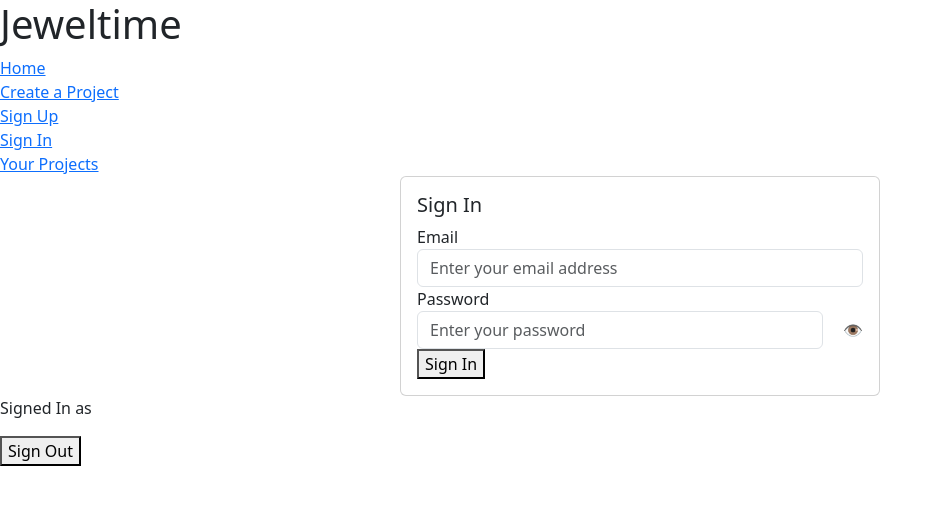
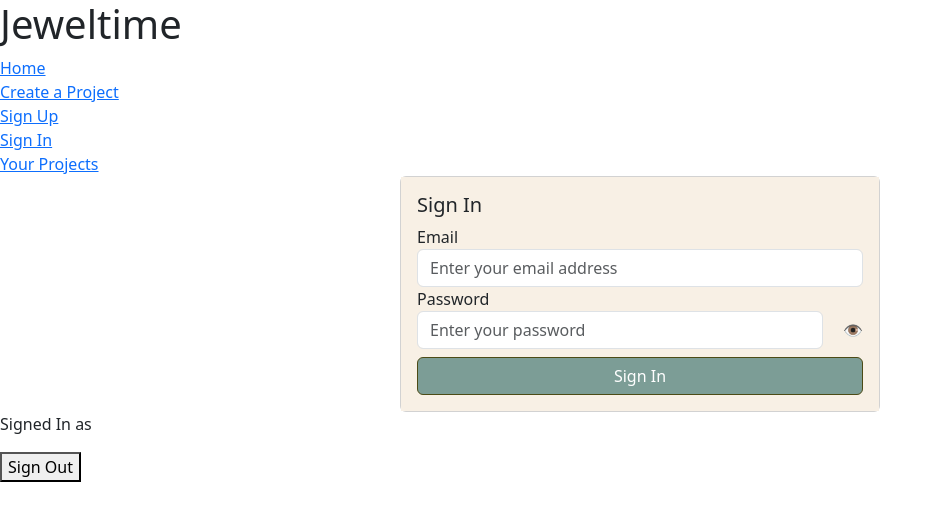
Before and after one commit to AngieCCo/front-end-jeweltime, a React (Create React App) app: page /signin in a window 1280 px wide. Shown: the top 520 px of the page, without its empty margins (0-943 px from the left). Built offline with nearby package versions, Linux system fonts and the light colour scheme; no server answers.

Commit message:
Sign in form styled

```diff
--- a/src/components/NewAccountForm.css
+++ b/src/components/NewAccountForm.css
@@ -2,9 +2,9 @@
     height: 70vh;
 }
 
-.bg-custom {
+/* .bg-custom {
     background-color: red;
-}
+} */
 
 .signUp {
     width: 300;
--- /dev/null
+++ b/src/components/SignInF.css
@@ -0,0 +1,8 @@
+.signIn-form {
+    background-color: rgb(248, 240, 229);
+}
+
+.btn-success {
+    background-color: #7C9D96 !important;
+    border-color: #4C4B16 !important;
+}
--- a/src/components/SignInF.js
+++ b/src/components/SignInF.js
@@ -1,5 +1,6 @@
 import React, { useState } from "react";
 import Card from "react-bootstrap/Card";
+import './SignInF.css'
 // import jewelryBench from '../assets/JewelryBench.jpg';
 
 const SignInF = ({ validateUser }) => {
@@ -21,7 +22,8 @@ const SignInF = ({ validateUser }) => {
     return (
         <div className="sign-in-container">
             <Card style={{ width: '30rem', margin: 'auto' }} >
-                <Card.Body>
+            <div className="signIn-form">
+            <Card.Body>
                     <Card.Title>Sign In</Card.Title>
                     <form onSubmit={signIn}>
                     {/* <h1>Sign In</h1> */}
@@ -56,9 +58,10 @@ const SignInF = ({ validateUser }) => {
                                     {showPassword ? '🙈' : '👁'}
                                 </span>
                         </div>
-                    <button type="submit">Sign In</button>
+                    <button type="submit" className="btn btn-success w-100 mt-2">Sign In</button>
                 </form>
                 </Card.Body>
+            </div>
             </Card>
         </div>
     )
```
Also changed, not shown: src/components/SignIn.css (deleted).
